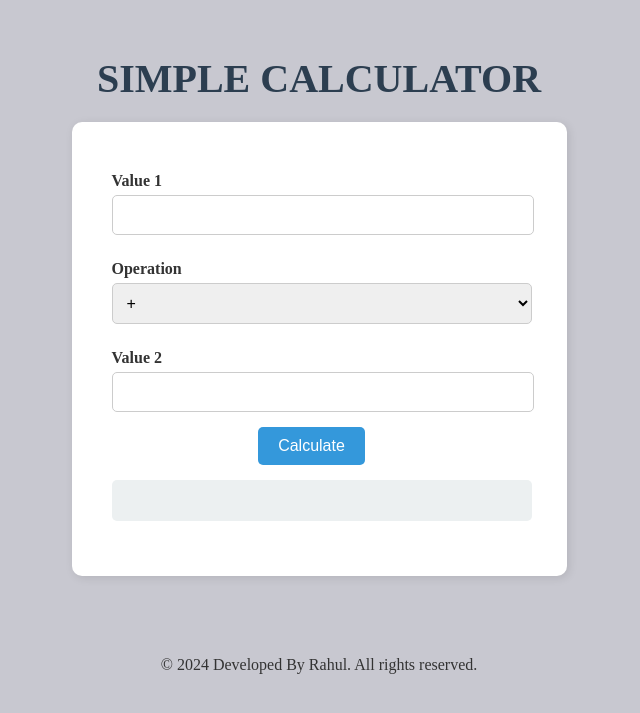
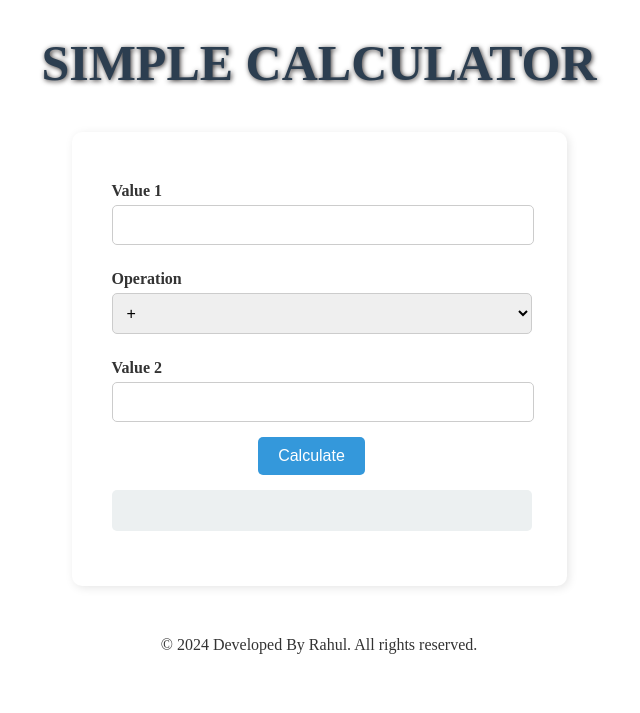
Before and after one commit to RahulMirji/Simple_Calculator, a Django app: page / in a window 1280 px wide. Shown: the top 713 px of the page, without its empty margins (321-961 px from the left). Run offline with Django 5.2, Linux system fonts and the light colour scheme.

Commit message:
updated css

```diff
--- a/calc/static/css/styles.css
+++ b/calc/static/css/styles.css
@@ -1,17 +1,18 @@
 /* General body styles */
 body {
-    background-color: #c8c8d0;
+    background-color: #ffffff;
     color: #333;
     text-align: center;
-    padding: 20px;
+    padding: 0;
 }
 
 /* Style for the calculator heading */
 h1 {
     color: #2c3e50;
-    margin-bottom: 20px;
+    margin-bottom: 40px;
     font-weight: 80px;
-    font-size: 40px;
+    font-size: 50px;
+    text-shadow: 1px 1px 5px #332f2f;
 }
 
 /* Style for the form elements */
@@ -90,5 +91,5 @@ input[type="text"][value] {
 }
 
 .footer ,p {
-    margin-top: 80px;
+    margin-top: 50px;
 }
```
